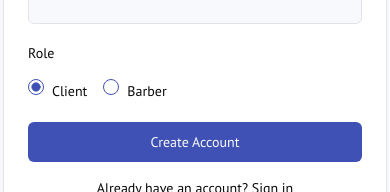
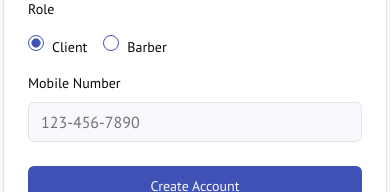
Before and after one commit to mhamidjamil/clipper, a Next.js app: page /signup in a window 390 px wide. Shown: the part 476-668 px from the top of the page. Built offline with nearby package versions, Linux system fonts and the light colour scheme; no server answers.

Commit message:
add the mobile number for barbars its complesari and for client its opti

```diff
--- a/src/app/signup/page.tsx
+++ b/src/app/signup/page.tsx
@@ -37,13 +37,13 @@ const formSchema = z
     email: z.string().email('Invalid email address'),
     password: z.string().min(6, 'Password must be at least 6 characters'),
     role: z.enum(['client', 'barber']),
-    mobileNumber: z.string(),
-    address: z.string(),
+    mobileNumber: z.string().optional(),
+    address: z.string().optional(),
   })
   .refine(
     (data) => {
       if (data.role === 'barber') {
-        return data.mobileNumber.length > 0;
+        return data.mobileNumber && data.mobileNumber.length > 0;
       }
       return true;
     },
@@ -55,7 +55,7 @@ const formSchema = z
   .refine(
     (data) => {
       if (data.role === 'barber') {
-        return data.address.length > 0;
+        return data.address && data.address.length > 0;
       }
       return true;
     },
@@ -112,8 +112,11 @@ export default function SignupPage() {
         name: values.name,
       };
 
+      if (values.mobileNumber) {
+        userProfile.mobileNumber = values.mobileNumber;
+      }
+
       if (values.role === 'barber') {
-        userProfile.mobileNumber = values.mobileNumber;
         userProfile.address = values.address;
       }
 
@@ -214,14 +217,12 @@ export default function SignupPage() {
                   </FormItem>
                 )}
               />
-              {role === 'barber' && (
-                <>
               <FormField
                 control={form.control}
                 name="mobileNumber"
                 render={({ field }) => (
                   <FormItem>
-                        <FormLabel>Mobile Number</FormLabel>
+                    <FormLabel>Mobile Number {role === 'barber' && '(Required)'}</FormLabel>
                     <FormControl>
                       <Input placeholder="123-456-7890" {...field} />
                     </FormControl>
@@ -229,6 +230,8 @@ export default function SignupPage() {
                   </FormItem>
                 )}
               />
+              {role === 'barber' && (
+                <>
                   <FormField
                     control={form.control}
                     name="address"
```
Lines whose indentation alone changed are shown as unchanged.
